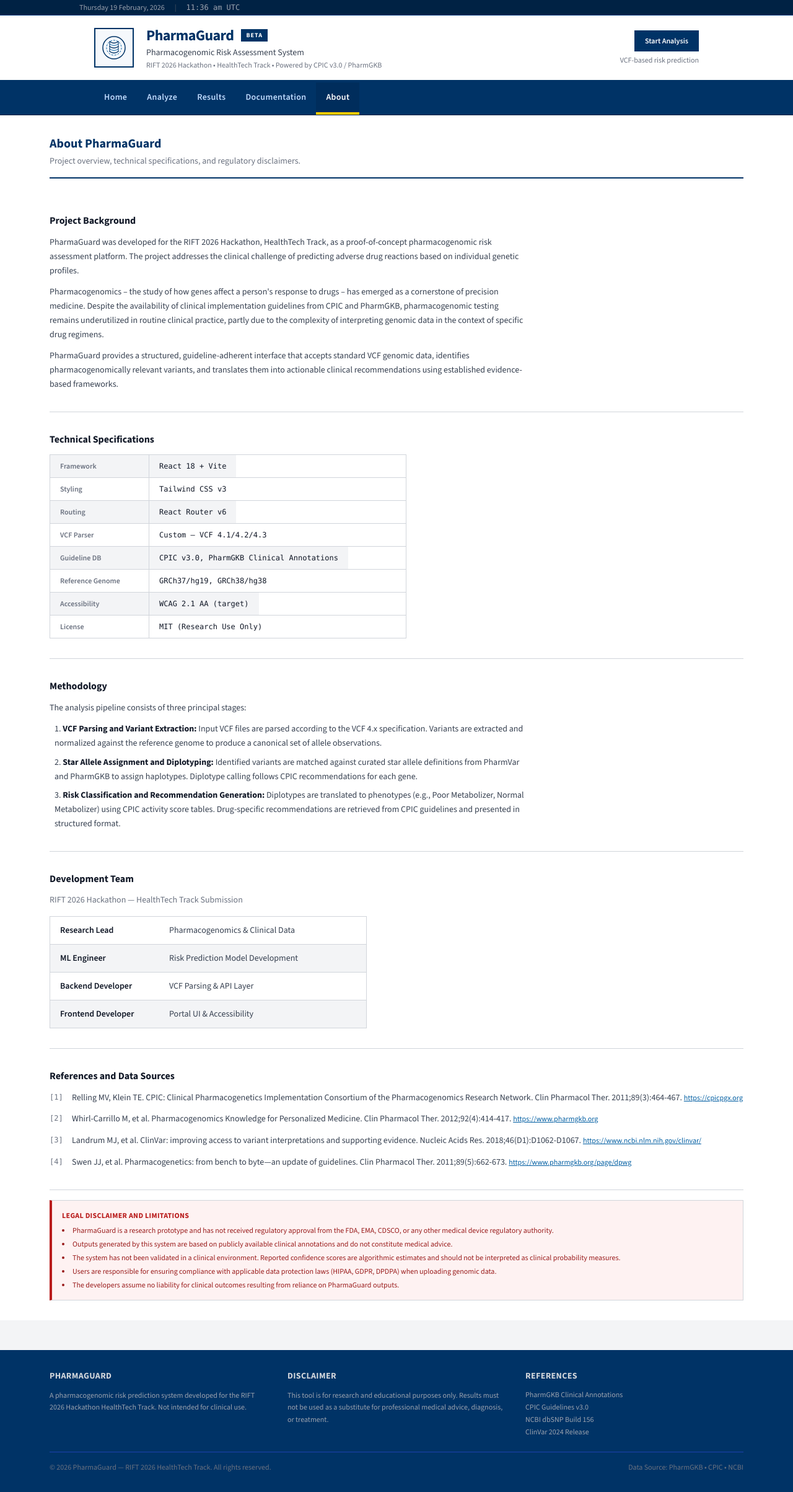
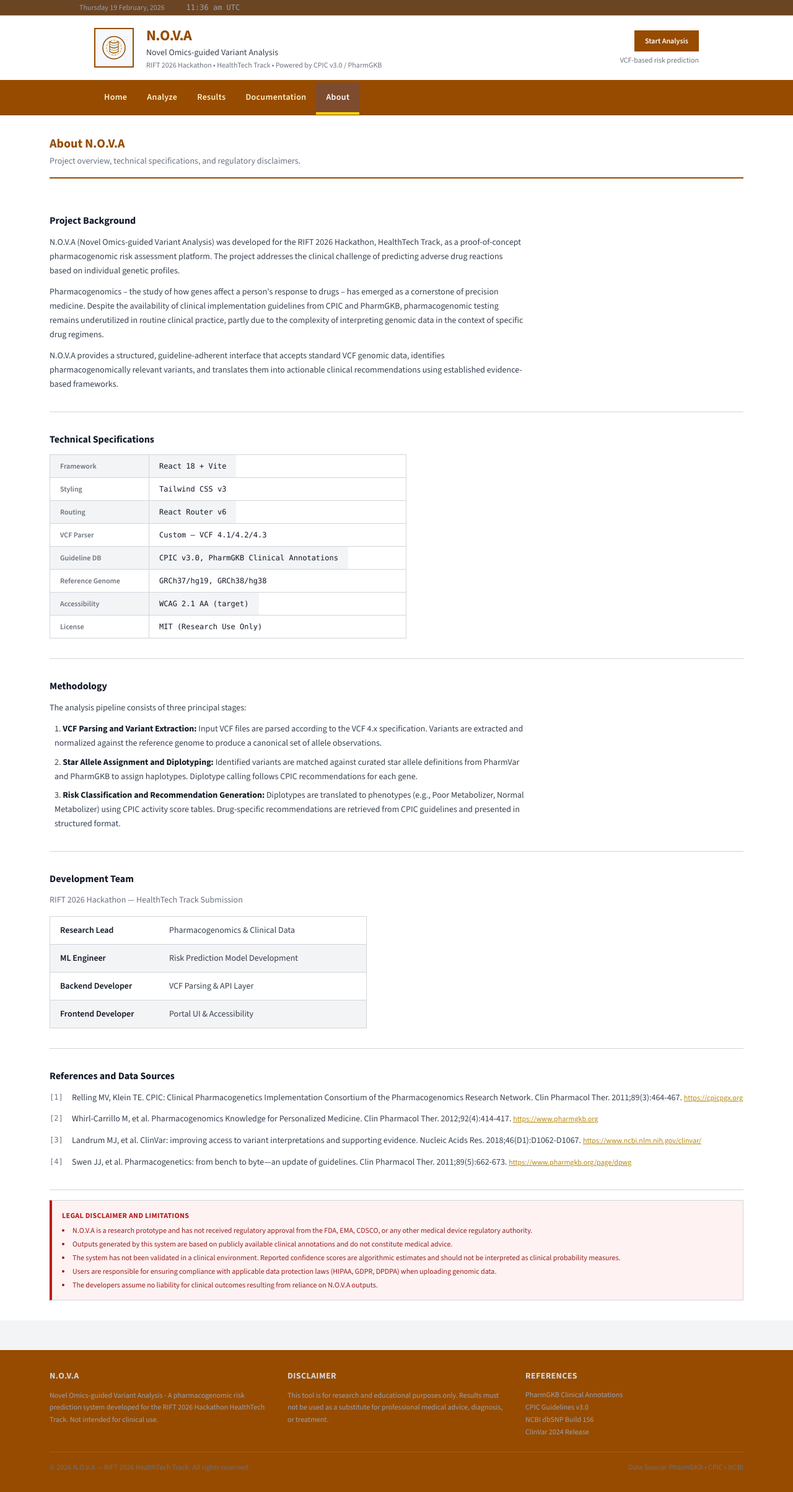
Before and after one commit to aadya284/RIFT_Health-Track, a React (Vite) app in the folder frontend/: page /about in a window 1280 px wide. Shown: the whole page at 62% size. Built offline with nearby package versions, Linux system fonts and the light colour scheme.

Commit message:
Rebrand to N.O.V.A with brown color scheme (#964B00) and remove research warning alert

```diff
--- a/frontend/index.html
+++ b/frontend/index.html
@@ -3,8 +3,8 @@
   <head>
     <meta charset="UTF-8" />
     <meta name="viewport" content="width=device-width, initial-scale=1.0" />
-    <meta name="description" content="PharmaGuard – Pharmacogenomic Risk Assessment System. Official government health research portal for adverse drug reaction prediction." />
-    <title>PharmaGuard | Pharmacogenomic Risk Assessment System</title>
+    <meta name="description" content="N.O.V.A – Novel Omics-guided Variant Analysis. Pharmacogenomic risk prediction system for precision medicine." />
+    <title>N.O.V.A | Novel Omics-guided Variant Analysis</title>
     <link rel="preconnect" href="https://fonts.googleapis.com" />
     <link href="https://fonts.googleapis.com/css2?family=Source+Sans+Pro:wght@400;600;700&display=swap" rel="stylesheet" />
   </head>
--- a/frontend/package.json
+++ b/frontend/package.json
@@ -1,5 +1,5 @@
 {
-  "name": "pharmaguard",
+  "name": "nova",
   "private": true,
   "version": "1.0.0",
   "type": "module",
--- a/frontend/src/components/JSONBlock.jsx
+++ b/frontend/src/components/JSONBlock.jsx
@@ -1,6 +1,6 @@
 import { useState } from 'react'
 
-export default function JSONBlock({ data, filename = 'pharmaguard-report.json' }) {
+export default function JSONBlock({ data, filename = 'nova-report.json' }) {
   const [copied, setCopied] = useState(false)
 
   const jsonString = JSON.stringify(data, null, 2)
--- a/frontend/src/index.css
+++ b/frontend/src/index.css
@@ -33,12 +33,12 @@
   }
 
   a {
-    color: #005ea2;
+    color: #B8860B;
     text-decoration: none;
   }
   a:hover {
     text-decoration: underline;
-    color: #003366;
+    color: #964B00;
   }
 
   a:focus-visible,
@@ -46,7 +46,7 @@
   input:focus-visible,
   select:focus-visible,
   textarea:focus-visible {
-    outline: 3px solid #005ea2;
+    outline: 3px solid #B8860B;
     outline-offset: 2px;
   }
 
--- a/frontend/src/layout/Footer.jsx
+++ b/frontend/src/layout/Footer.jsx
@@ -7,14 +7,13 @@ export default function Footer() {
       role="contentinfo"
     >
       <div className="max-w-6xl mx-auto px-4 py-8">
-        <div className="grid grid-cols-1 md:grid-cols-3 gap-8 pb-6 border-b border-blue-800">
+        <div className="grid grid-cols-1 md:grid-cols-3 gap-8 pb-6 border-b border-yellow-700">
           <div>
             <h2 className="text-sm font-bold uppercase tracking-wide text-gray-300 mb-3">
-              PharmaGuard
+              N.O.V.A
             </h2>
             <p className="text-xs text-gray-400 leading-relaxed">
-              A pharmacogenomic risk prediction system developed for the RIFT 2026
-              Hackathon HealthTech Track. Not intended for clinical use.
+              Novel Omics-guided Variant Analysis - A pharmacogenomic risk prediction system developed for the RIFT 2026 Hackathon HealthTech Track. Not intended for clinical use.
             </p>
           </div>
 
@@ -44,7 +43,7 @@ export default function Footer() {
 
         <div className="pt-4 flex flex-col sm:flex-row sm:items-center sm:justify-between gap-2">
           <p className="text-xs text-gray-500 m-0">
-            &copy; {year} PharmaGuard &mdash; RIFT 2026 HealthTech Track. All rights reserved.
+            &copy; {year} N.O.V.A &mdash; RIFT 2026 HealthTech Track. All rights reserved.
           </p>
           <p className="text-xs text-gray-500 m-0">
             Data Source: PharmGKB &bull; CPIC &bull; NCBI
--- a/frontend/src/layout/Header.jsx
+++ b/frontend/src/layout/Header.jsx
@@ -25,7 +25,7 @@ export default function Header() {
     <header role="banner">
 
       {/* Top info strip */}
-      <div className="bg-[#002244] text-white py-1 px-4 border-b border-[#003d80]">
+      <div className="bg-[#6B4423] text-white py-1 px-4 border-b border-[#8B5A2B]">
         <div className="max-w-5xl mx-auto flex items-center justify-between gap-4">
           <div className="hidden md:flex items-center gap-4 text-xs text-gray-400" aria-live="polite">
             <time aria-label="Current date">{dateTime.date}</time>
@@ -48,34 +48,28 @@ export default function Header() {
             >
               <svg width="40" height="40" viewBox="0 0 40 40" fill="none" xmlns="http://www.w3.org/2000/svg">
                 {/* Stylized Rx / genome cross icon */}
-                <circle cx="20" cy="20" r="18" stroke="#003366" strokeWidth="1.5" fill="none"/>
-                <circle cx="20" cy="20" r="12" stroke="#005ea2" strokeWidth="1" fill="none" strokeDasharray="3 2"/>
+                <circle cx="20" cy="20" r="18" stroke="#964B00" strokeWidth="1.5" fill="none"/>
+                <circle cx="20" cy="20" r="12" stroke="#B8860B" strokeWidth="1" fill="none" strokeDasharray="3 2"/>
                 {/* DNA double helix simplified */}
-                <path d="M13 10 Q20 15 27 10" stroke="#003366" strokeWidth="1.5" fill="none" strokeLinecap="round"/>
-                <path d="M13 14 Q20 19 27 14" stroke="#005ea2" strokeWidth="1" fill="none" strokeLinecap="round"/>
-                <path d="M13 18 Q20 23 27 18" stroke="#003366" strokeWidth="1.5" fill="none" strokeLinecap="round"/>
-                <path d="M13 22 Q20 27 27 22" stroke="#005ea2" strokeWidth="1" fill="none" strokeLinecap="round"/>
-                <path d="M13 26 Q20 31 27 26" stroke="#003366" strokeWidth="1.5" fill="none" strokeLinecap="round"/>
+                <path d="M13 10 Q20 15 27 10" stroke="#964B00" strokeWidth="1.5" fill="none" strokeLinecap="round"/>
+                <path d="M13 14 Q20 19 27 14" stroke="#B8860B" strokeWidth="1" fill="none" strokeLinecap="round"/>
+                <path d="M13 18 Q20 23 27 18" stroke="#964B00" strokeWidth="1.5" fill="none" strokeLinecap="round"/>
+                <path d="M13 22 Q20 27 27 22" stroke="#B8860B" strokeWidth="1" fill="none" strokeLinecap="round"/>
+                <path d="M13 26 Q20 31 27 26" stroke="#964B00" strokeWidth="1.5" fill="none" strokeLinecap="round"/>
                 {/* Vertical strands */}
-                <line x1="13" y1="10" x2="13" y2="26" stroke="#003366" strokeWidth="1" />
-                <line x1="27" y1="10" x2="27" y2="26" stroke="#003366" strokeWidth="1" />
+                <line x1="13" y1="10" x2="13" y2="26" stroke="#964B00" strokeWidth="1" />
+                <line x1="27" y1="10" x2="27" y2="26" stroke="#964B00" strokeWidth="1" />
               </svg>
             </div>
 
             <div>
               <div className="flex items-center gap-3">
                 <Link to="/" className="text-2xl font-bold text-gov-blue tracking-tight no-underline hover:no-underline">
-                  PharmaGuard
+                  N.O.V.A
                 </Link>
-                <span
-                  className="text-[10px] font-bold text-white bg-gov-blue px-2 py-0.5 uppercase tracking-widest"
-                  aria-label="Beta version"
-                >
-                  BETA
-                </span>
               </div>
               <p className="text-sm font-medium text-gov-text-secondary mt-0.5 mb-0">
-                Pharmacogenomic Risk Assessment System
+                Novel Omics-guided Variant Analysis
               </p>
               <p className="text-xs text-gov-muted mt-0.5 mb-0">
                 RIFT 2026 Hackathon &bull; HealthTech Track &bull; Powered by CPIC v3.0 / PharmGKB
--- a/frontend/src/layout/Navbar.jsx
+++ b/frontend/src/layout/Navbar.jsx
@@ -11,7 +11,7 @@ const navItems = [
 export default function Navbar() {
   return (
     <nav
-      className="bg-gov-blue sticky top-0 z-40 border-b border-[#002244]"
+      className="bg-gov-blue sticky top-0 z-40 border-b border-[#6B4423]"
       role="navigation"
       aria-label="Main navigation"
     >
@@ -25,8 +25,8 @@ export default function Navbar() {
                 className={({ isActive }) =>
                   `flex items-center px-4 py-3.5 text-sm font-semibold border-b-3 transition-colors tracking-wide ${
                     isActive
-                      ? 'text-white border-b-4 border-b-[#ffcc00] border-b-solid bg-[#002d5c]'
-                      : 'text-blue-200 border-b-4 border-b-transparent hover:text-white hover:bg-[#002d5c]'
+                      ? 'text-white border-b-4 border-b-[#FFD700] border-b-solid bg-[#7D4C2F]'
+                      : 'text-amber-100 border-b-4 border-b-transparent hover:text-white hover:bg-[#7D4C2F]'
                   }`
                 }
               >
--- a/frontend/src/pages/About.jsx
+++ b/frontend/src/pages/About.jsx
@@ -45,7 +45,7 @@ export default function About() {
       {/* Page title */}
       <div className="border-b-2 border-gov-blue pb-4 mb-6">
         <h1 className="text-xl font-bold text-gov-blue m-0">
-          About PharmaGuard
+          About N.O.V.A
         </h1>
         <p className="text-sm text-gov-muted mt-1 m-0">
           Project overview, technical specifications, and regulatory disclaimers.
@@ -59,7 +59,7 @@ export default function About() {
         </h2>
         <div className="max-w-3xl text-sm text-gov-text-secondary leading-relaxed space-y-3">
           <p>
-            PharmaGuard was developed for the RIFT 2026 Hackathon, HealthTech Track,
+            N.O.V.A (Novel Omics-guided Variant Analysis) was developed for the RIFT 2026 Hackathon, HealthTech Track,
             as a proof-of-concept pharmacogenomic risk assessment platform. The project
             addresses the clinical challenge of predicting adverse drug reactions based
             on individual genetic profiles.
@@ -72,7 +72,7 @@ export default function About() {
             complexity of interpreting genomic data in the context of specific drug regimens.
           </p>
           <p>
-            PharmaGuard provides a structured, guideline-adherent interface that accepts
+            N.O.V.A provides a structured, guideline-adherent interface that accepts
             standard VCF genomic data, identifies pharmacogenomically relevant variants,
             and translates them into actionable clinical recommendations using established
             evidence-based frameworks.
@@ -194,7 +194,7 @@ export default function About() {
           </h2>
           <ul className="text-xs text-red-800 space-y-1.5 list-disc list-inside m-0">
             <li>
-              PharmaGuard is a research prototype and has not received regulatory approval
+              N.O.V.A is a research prototype and has not received regulatory approval
               from the FDA, EMA, CDSCO, or any other medical device regulatory authority.
             </li>
             <li>
@@ -212,7 +212,7 @@ export default function About() {
             </li>
             <li>
               The developers assume no liability for clinical outcomes resulting from
-              reliance on PharmaGuard outputs.
+              reliance on N.O.V.A outputs.
             </li>
           </ul>
         </div>
--- a/frontend/src/pages/Documentation.jsx
+++ b/frontend/src/pages/Documentation.jsx
@@ -2,7 +2,7 @@ const DOC_SECTIONS = [
   {
     id: 'vcf-format',
     title: '1. VCF File Format Requirements',
-    content: `PharmaGuard accepts Variant Call Format (VCF) files conforming to specifications 4.1, 4.2, or 4.3 as defined by the Global Alliance for Genomics and Health (GA4GH).
+    content: `N.O.V.A accepts Variant Call Format (VCF) files conforming to specifications 4.1, 4.2, or 4.3 as defined by the Global Alliance for Genomics and Health (GA4GH).
 
 Required fields:
   - CHROM: Chromosome identifier (e.g., chr22 or 22)
@@ -33,7 +33,7 @@ Genes with full star allele coverage:
   {
     id: 'risk-classification',
     title: '3. Risk Classification Schema',
-    content: `Risk labels are assigned based on CPIC recommendation categories mapped to PharmaGuard classification tiers:
+    content: `Risk labels are assigned based on CPIC recommendation categories mapped to N.O.V.A classification tiers:
 
   Safe – No clinically significant pharmacogenomic interaction detected. Standard prescribing applies.
   Adjust Dosage – Variant(s) detected that require dose modification per CPIC guidelines.
@@ -64,7 +64,7 @@ export default function Documentation() {
           Technical Documentation
         </h1>
         <p className="text-sm text-gov-muted mt-1 m-0">
-          PharmaGuard v1.0.0 &bull; Last updated: February 2026
+          N.O.V.A v1.0.0 &bull; Last updated: February 2026
         </p>
       </div>
 
--- a/frontend/src/pages/Results.jsx
+++ b/frontend/src/pages/Results.jsx
@@ -154,7 +154,7 @@ export default function Results() {
               Pharmacogenomic Risk Assessment Report
             </h1>
             <p className="text-sm text-gov-muted mt-1 m-0">
-              Generated by PharmaGuard v1.0.0 &bull; CPIC v3.0 &bull; PharmGKB Clinical Annotations
+              Generated by N.O.V.A v1.0.0 &bull; CPIC v3.0 &bull; PharmGKB Clinical Annotations
             </p>
           </div>
           <Link to="/analyze" className="gov-btn-secondary text-xs py-1.5 px-3 self-start">
--- a/frontend/tailwind.config.js
+++ b/frontend/tailwind.config.js
@@ -7,8 +7,8 @@ export default {
   theme: {
     extend: {
       colors: {
-        'gov-blue': '#003366',
-        'gov-blue-mid': '#005ea2',
+        'gov-blue': '#964B00',
+        'gov-blue-mid': '#B8860B',
         'gov-border': '#d1d5db',
         'gov-bg': '#f3f4f6',
         'gov-text': '#111827',
```
Also changed, not shown: frontend/src/pages/Home.jsx (+2 -17 lines), 1 other file (tests, documents, lock files or other folders).
